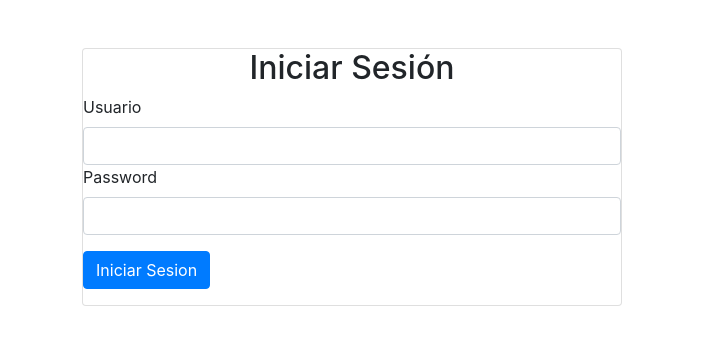
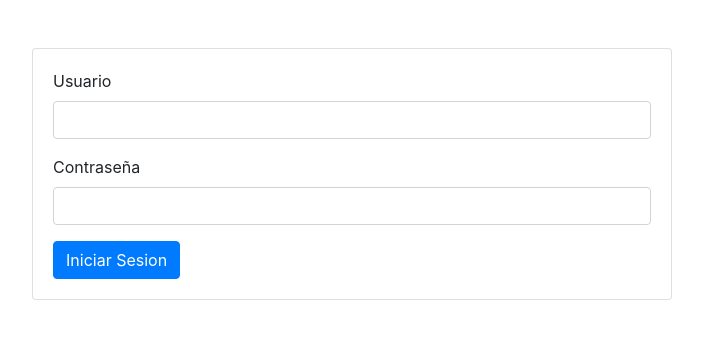
Before and after one commit to DeLaFuenteEzequiel/CodeIngiterPuro, a CodeIgniter app: page /CodeIngiterPuro/ in a window 1280 px wide. Shown: the top 345 px of the page, without its empty margins (288-991 px from the left). Run offline with CodeIgniter, Linux system fonts and the light colour scheme.

Commit message:
debug ok, funcionando login

```diff
--- a/application/config/autoload.php
+++ b/application/config/autoload.php
@@ -58,7 +58,7 @@ $autoload['packages'] = array();
 |
 |	$autoload['libraries'] = array('user_agent' => 'ua');
 */
-$autoload['libraries'] = array('database', 'session', 'form_validation');
+$autoload['libraries'] = array('database','session');
 
 /*
 | -------------------------------------------------------------------
--- a/application/config/config.php
+++ b/application/config/config.php
@@ -23,7 +23,7 @@ defined('BASEPATH') OR exit('No direct script access allowed');
 | a PHP script and you can easily do that on your own.
 |
 */
-$config['base_url'] = 'http://localhost/CodeigniterPuro/';
+$config['base_url'] = 'http://localhost/CodeIngiterPuro/';
 
 /*
 |--------------------------------------------------------------------------
--- a/application/controllers/inicio_controller.php
+++ b/application/controllers/inicio_controller.php
@@ -13,3 +13,5 @@ class inicio_controller extends CI_Controller {
     }
 
 }
+
+?>
--- a/application/controllers/login_controller.php
+++ b/application/controllers/login_controller.php
@@ -17,7 +17,6 @@ class login_controller extends CI_Controller {
     public function login(){
         $user=$this->input->post("user");
         $password=$this->input->post("password");
-        error_log("entra");
         if ($this->users_model->validate_login($user,$password)){
             redirect("inicio_controller/index");
         }else{
@@ -27,3 +26,5 @@ class login_controller extends CI_Controller {
 
 
 }
+
+?>
--- a/application/models/users_model.php
+++ b/application/models/users_model.php
@@ -2,41 +2,9 @@
 class users_model extends CI_Model {
     protected $table = "users";
     protected $pk = "user_id";
-    protected $user="user";
-    protected $pass="password";
 
-    public function create($data = array()) {
-        $this->db->insert($this->table, $data);
-        return $this->db->insert_id();
-    }
 
-    public function get_all_users() {
-        return $this->db->get($this->table)->result_array();
-    }
-
-    public function delete($user_id) {
-        try {
-            $this->db->where($this->pk, $user_id);
-            $this->db->delete($this->table);
-            return $this->db->affected_rows();
-        } catch (Exception $e) {
-            error_log('Error en UsersModel->delete: ' . $e->getMessage());
-            return 0;
-        }
-    }
-
-    public function update($user_id, $data) {
-        try {
-            $this->db->where($this->pk, $user_id);
-            $this->db->update($this->table, $data);
-            return $this->db->affected_rows();
-        } catch (Exception $e) {
-            error_log('Error en UsersModel->update: ' . $e->getMessage());
-            return 0;
-        }
-    }
-
-   /* public function validate_login($user=null,$password=null) {
+   public function validate_login($user,$password) {
         $this->db->select("*");
         $this->db->where("user", $user);
         $this->db->where("password",$password );
@@ -48,20 +16,6 @@ class users_model extends CI_Model {
         } else {
             return false;
         }
-    }*/
-
-    public function validate_login($user=null,$password=null){
-        if(!is_null($user)){
-            if(!is_null($password)){
-                $this->db->where($this->user,$user);
-                $this->db->where($this->password,$password);
-                $this->db->limit(1);
-                $this->db->get($this->tabla)->row_array();
-                if ($this->db->affected_rows()){
-                    return true;
-                }
-            }
-        }
-        return false;
     }
 }
+?>
--- a/application/views/footer.php
+++ b/application/views/footer.php
@@ -1,3 +1,5 @@
+<script src="https://cdn.jsdelivr.net/npm/jquery@3.5.1/dist/jquery.slim.min.js" integrity="sha384-DfXdz2htPH0lsSSs5nCTpuj/zy4C+OGpamoFVy38MVBnE+IbbVYUew+OrCXaRkfj" crossorigin="anonymous"></script>
+<script src="https://cdn.jsdelivr.net/npm/bootstrap@4.6.2/dist/js/bootstrap.bundle.min.js" integrity="sha384-Fy6S3B9q64WdZWQUiU+q4/2Lc9npb8tCaSX9FK7E8HnRr0Jz8D6OP9dO5Vg3Q9ct" crossorigin="anonymous"></script>
 
-</body>
+    </body>
 </html>
--- a/application/views/header.php
+++ b/application/views/header.php
@@ -7,7 +7,7 @@
 
     <!-- Bootstrap CSS -->
         <link rel="stylesheet" href="https://cdn.jsdelivr.net/npm/bootstrap@4.6.2/dist/css/bootstrap.min.css" integrity="sha384-xOolHFLEh07PJGoPkLv1IbcEPTNtaed2xpHsD9ESMhqIYd0nLMwNLD69Npy4HI+N" crossorigin="anonymous">
-
-    <title>Practica CodeIgniter III</title>
+        <link rel="stylesheet" href="https://cdn.jsdelivr.net/npm/bootstrap-icons@1.11.1/font/bootstrap-icons.css">
+        <title>Practica CodeI</title>
     </head>
     <body>
--- a/application/views/login_view.php
+++ b/application/views/login_view.php
@@ -1,21 +1,13 @@
-<div class="container">
-    <div class="row mt-5">
-        <div class="col-md-6 offset-md-3">
-            <div class= "card">
-                <h2 class="text-center">Iniciar Sesión</h2>
-                <form method="post" action="<?php echo site_url("login_controller/login")?>">
-                    <div class="form-group">
-                        <label for="exampleInputEmail1">Usuario</label>
-                        <input type="text" class="form-control" id="user" name="user">
-                    <div class="form-group">
-                        <label for="exampleInputPassword1">Password</label>
-                        <input type="password" class="form-control" id="password" name="password">
-                    </div>
-
-                    <button type="submit" class="btn btn-primary">Iniciar Sesion</button>
-                </form>
-            </div>
-
+<div class="card w-50 mt-5 mx-auto">
+    <form class="card-body" method="post" action="<?php echo site_url("login_controller/login")?>">
+        <div class="form-group">
+            <label>Usuario</label>
+            <input type="text" class="form-control" name="user" >
         </div>
-    </div>
+        <div class="form-group">
+            <label>Contraseña</label>
+            <input type="password" class="form-control" name="password">
+        </div>
+        <button type="submit" class="btn btn-primary">Iniciar Sesion</button>
+    </form>
 </div>
```
Also changed, not shown: application/config/routes.php (+0 -8 lines), application/models/objects_model.php (added, +29 -0 lines). Lines whose indentation alone changed are shown as unchanged.
